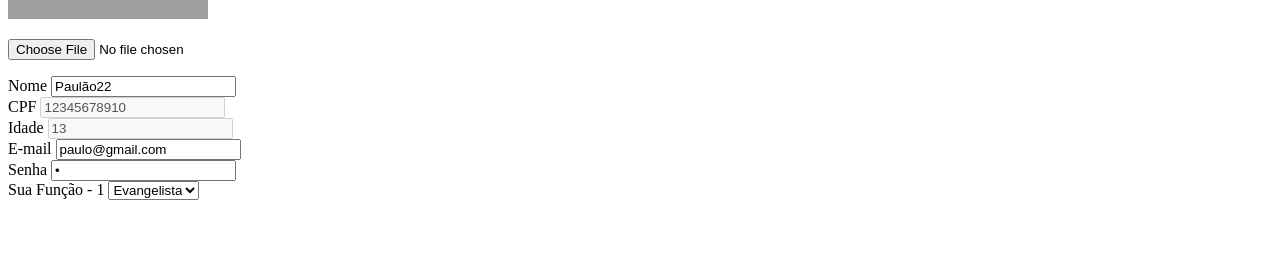
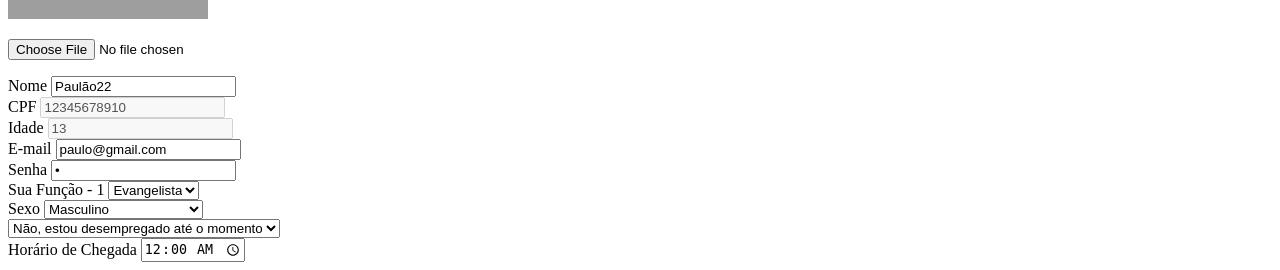
Before and after one commit to isaacrochaoliveira/igreja-projeto, a PHP site: page /dashboard-fieis/account.php in a window 1280 px wide. Shown: the part 1733-2003 px from the top of the page. Before the commit the page ends 1933 px from the top, so only its background shows below. Run offline with PHP 8.4, Linux system fonts and the light colour scheme; a user stored in the database is signed in; data comes from the database, SQL or seed files in the repository; grey boxes are pictures that could not be loaded.

Commit message:
Sistema par igrejas

```diff
--- a/final/autenticar.php
+++ b/final/autenticar.php
@@ -26,6 +26,12 @@ if (!(empty($email) && empty($senha))) {
         $_SESSION['nasc'] = $res[0]['nasc'];
         $_SESSION['estado_civil'] = $res[0]['estado_civil'];
         $_SESSION['cargo'] = $res[0]['cargo'];
+        $_SESSION['sexo'] = $res[0]['sexo'];
+        $_SESSION['work'] = $res[0]['trabalho'];
+        if ($_SESSION['word'] == 'S') {
+            $_SESSION['horario_inicio'] = $res[0]['horario_inicio'];
+            $_SESSION['horario_fim'] = $res[0]['horario_fim'];
+        }
 
         echo "<script>location.href = 'dashboard-fieis/index.php'</script>";
     } else {
--- a/final/cadastrar.php
+++ b/final/cadastrar.php
@@ -56,6 +56,12 @@ if ($res->execute()) {
     $_SESSION['nasc'] = $res[0]['nasc'];
     $_SESSION['estado_civil'] = $res[0]['estado_civil'];
     $_SESSION['cargo'] = $res[0]['cargo'];
+    $_SESSION['sexo'] = $res[0]['sexo'];
+    $_SESSION['work'] = $res[0]['trabalho'];
+    if ($_SESSION['word'] == 'S') {
+        $_SESSION['horario_inicio'] = $res[0]['horario_inicio'];
+        $_SESSION['horario_fim'] = $res[0]['horario_fim'];
+    }
 
     echo "<script>location.href = 'copy/copy.php'</script>";
 } else {
--- a/final/dashboard-fieis/account.php
+++ b/final/dashboard-fieis/account.php
@@ -189,6 +189,57 @@ require_once('../protect.php');
                                 ?>
                             </select>
                         </div>
+                        <div class="col-md-3">
+                            <label for="sexo">Sexo</label>
+                            <select class="form-select" name="sexo">
+                                <?php
+                                if ($_SESSION['sexo'] == 'M') {
+                                    ?>
+                                    <option value="" selected>Masculino</option>
+                                    <option value="F">Femino</option>
+                                    <option value="Prefiro Não Responder">Prefiro Não Responder</option>
+                                    <?php
+                                } else if ($_SESSION['sexo'] == 'F') {
+                                    ?>
+                                    <option value="M">Masculino</option>
+                                    <option value="" selected>Femino</option>
+                                    <option value="Prefiro Não Responder">Prefiro Não Responder</option>
+                                    <?php
+                                } else {
+                                    ?>
+                                    <option value="M">Masculino</option>
+                                    <option value="F">Femino</option>
+                                    <option value="" selected>Prefiro Não Responder</option>
+                                    <?php
+                                }
+                                ?>
+                            </select>
+                        </div>
+                        <div class="col-md-3">
+                            <label for="work"></label>
+                            <select class="form-select" name="work">
+                                <?php
+                                    if ($_SESSION['work'] == 'S') {
+                                        ?>
+                                        <option value="" selected>Sim, estou trabalhando até o momento</option>
+                                        <option value="N" selected>Não, estou desempregado até o momento</option>
+                                        <?php
+                                    }
+                                ?>
+
+                            </select>
+                        </div>
+                        <?php
+                        if ($_SESSION['work'] == 'S') {
+                            ?>
+                            <div class="col-md-3">
+                                <label for=""horario_inicio>Horário de Chegada</label>
+                                <input type="time" class="form-control" name="horario_inicio" value="<?=$_SESSION['horario_inicio']?>">
+                            </div>
+                            <?php
+                        }
+                        ?>
+                        </div>
                     </div>
                 </form>
 
```
